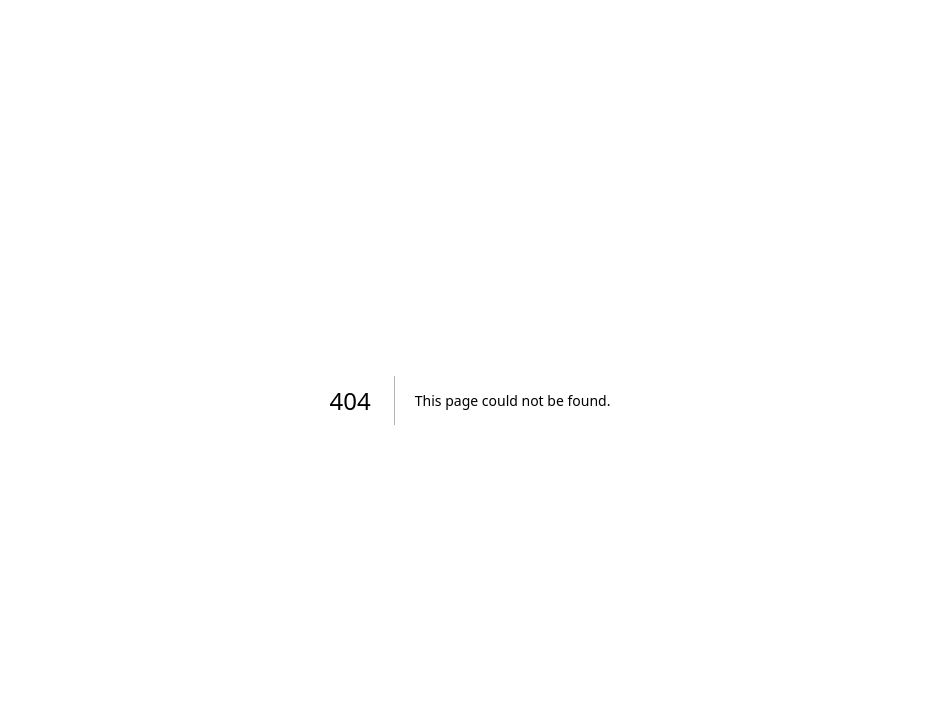
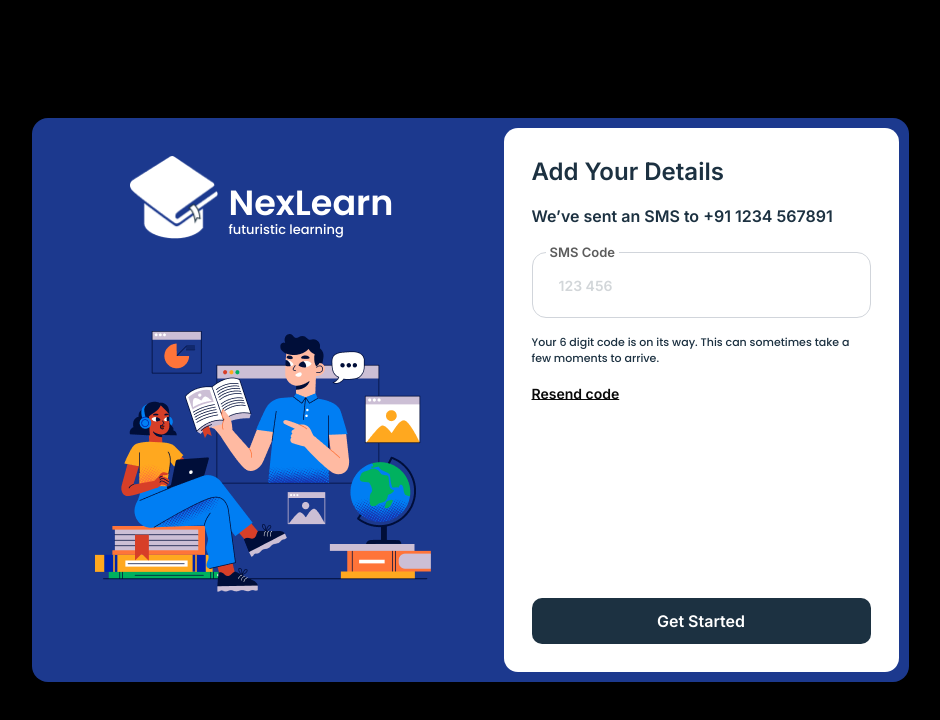
Before and after one commit to Fathima-Rafah-Karat/NexLearn, a Next.js app: page /add-details in a window 1280 px wide. Before the commit this address had no page. Shown: the top 720 px of the page, without its empty margins (170-1110 px from the left). Built offline with nearby package versions, Linux system fonts and the light colour scheme.

Commit message:
create add details page

```diff
--- /dev/null
+++ b/app/add-details/page.tsx
@@ -0,0 +1,54 @@
+import React from "react";
+import Image from "next/image";
+import { Input } from "@/components/ui/input";
+import Link from "next/link";
+
+const AddDetails = () => {
+    return (
+        <div className="bg-black min-h-screen w-full flex items-center justify-center p-4 lg:p-10 overflow-y-auto">
+            <div className="bg-blue-900 rounded-[16px]">
+                <div className="flex md:flex-row flex-col   ">
+                    <div className="gap-[92px] flex flex-col ">
+                        <div className=" flex flex-row gap-[11px]">
+                            <Image src="/icon/logoicon.png" alt="logo" width={88} height={83} className="mt-[38px] ml-[98px]  " />
+                            <div className="flex flex-col justify-end">
+                                <h1 className="text-white pr-[98px] font-poppins text-size-35 leading-none tracking-normal font-semibold ">NexLearn</h1>
+                                <p className=" text-white text-size-13 font-poppins font-medium">futuristic learning</p>
+                            </div>
+                        </div>
+                        <Image src="/image/photo1.png" alt="photo" width={335} height={260} priority className="mx-[63px] mb-[26px] w-auto h-auto" />
+
+                    </div>
+                    <div className="bg-white m-[10px] px-[28px] pt-[28px] pb-[28px] rounded-xl  ">
+                        <div className="xl:w-[339px] w-[320px] ">
+                            <h1 className=" text-color-text text-size-24 font-semibold font-inter leading-[32px] tracking-[0px] pb-[16px]">Add Your Details</h1>
+                            <p className="text-color-text text-size-16 pb-[16px] font-inter font-normal">We’ve sent an SMS to +91 1234 567891</p>
+                            <form className="mt-2">
+                                <div className="relative">
+                                    <label className=" absolute -top-2 left-[14px] bg-white  text-size-13 font-normal text-[#5C5C5C] px-[4px] leading-[16px] tracking-[0px] font-inter z-10">
+                                        SMS Code
+                                    </label>
+                                    <div className="flex items-center gap-2.5 border border-[#D1D5DB] rounded-[14px] p-4 bg-white focus-within:ring-2 focus-within:ring-[#1C3141]/10 focus-within:border-[#1C3141] transition-all">
+
+
+                                        <Input type="number" placeholder="123 456" className="flex-1 bg-transparent border-none  outline-none text-[#1C3141] placeholder:text-[#1C3141]/20 font-inter text-[16px] font-medium leading-[24px] tracking-[0px]" />
+                                    </div>
+                                </div>
+                            </form>
+                            <p className="pt-[16px] text-color-text text-[11px] text-[#5C5C5C] leading-[16px]">Your 6 digit code is on its way. This can sometimes take a few moments to arrive.</p>
+                            <p className="font-inter text-[14px] font-semibold leading-[24px] tracking-[0px] pt-[16px]  underline underline-offset-0 decoration-solid decoration-[1px] ">Resend code</p>
+                            <Link href="/otp-verification">
+                                <button className="mt-48 font-inter text-size-16 font-semibold leading-[16px] tracking-[0px] text-[#FFFFFF] bg-color-text w-full py-[15px] rounded-[10px] flex items-center justify-center hover:opacity-90 transition-opacity">
+                                Get Started
+                                </button>
+                            </Link>
+
+                        </div>
+
+                    </div>
+                </div>
+            </div>
+        </div>
+    )
+}
+export default AddDetails;
```
